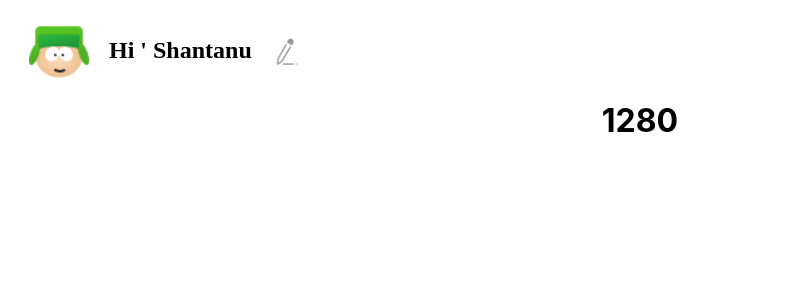
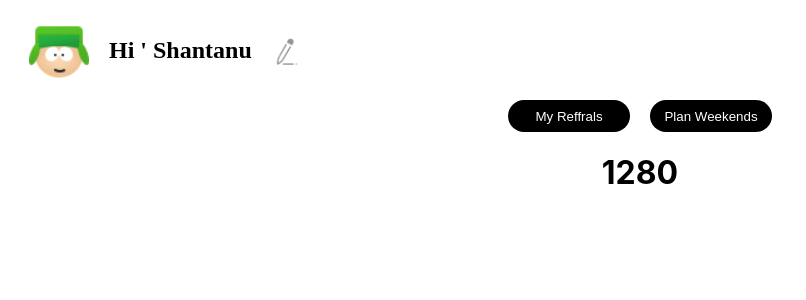
Before and after one commit to Shanpkt/appna_pg, a React (Create React App) app: page /Profile in a window 1280 px wide. Shown: the top 300 px of the page, without its empty margins (0-806 px from the left). Built offline with nearby package versions, Linux system fonts and the light colour scheme.

Commit message:
first commit

```diff
--- /dev/null
+++ b/src/components/optionPlaner.css
@@ -0,0 +1,16 @@
+.option_header{
+    /* border: 2px solid red; */
+    margin-top: 20px;
+}
+
+
+.option_header button{
+
+    width: 122px;
+    height: 32px;
+    border: none;
+    background: black;
+    border-radius: 18px;
+    color: white;
+    margin: 0 10px 0 10px;
+}
--- /dev/null
+++ b/src/components/optionPlaner.js
@@ -0,0 +1,13 @@
+import React from 'react'
+import "./optionPlaner.css"
+
+function OptionPlaner() {
+  return (
+    <div className='option_header'>
+        <button>My Reffrals</button>
+        <button>Plan Weekends</button>
+    </div>
+  )
+}
+
+export default OptionPlaner
--- a/src/molecules/profile.js
+++ b/src/molecules/profile.js
@@ -5,6 +5,7 @@ import React, { useState,useEffect } from 'react'
 import "./profile.css"
 import back from "../images/back.png"
 import ProfileHeader from '../components/profileHeader'
+import OptionPlaner from '../components/optionPlaner'
 
 function Profile() {
 const [data,setdata]=useState()
@@ -25,6 +26,7 @@ useEffect(() => {
 
         </div>   */}
         <ProfileHeader/>
+        <OptionPlaner/>
         <h1>{data}</h1>
 
     </div>
```
